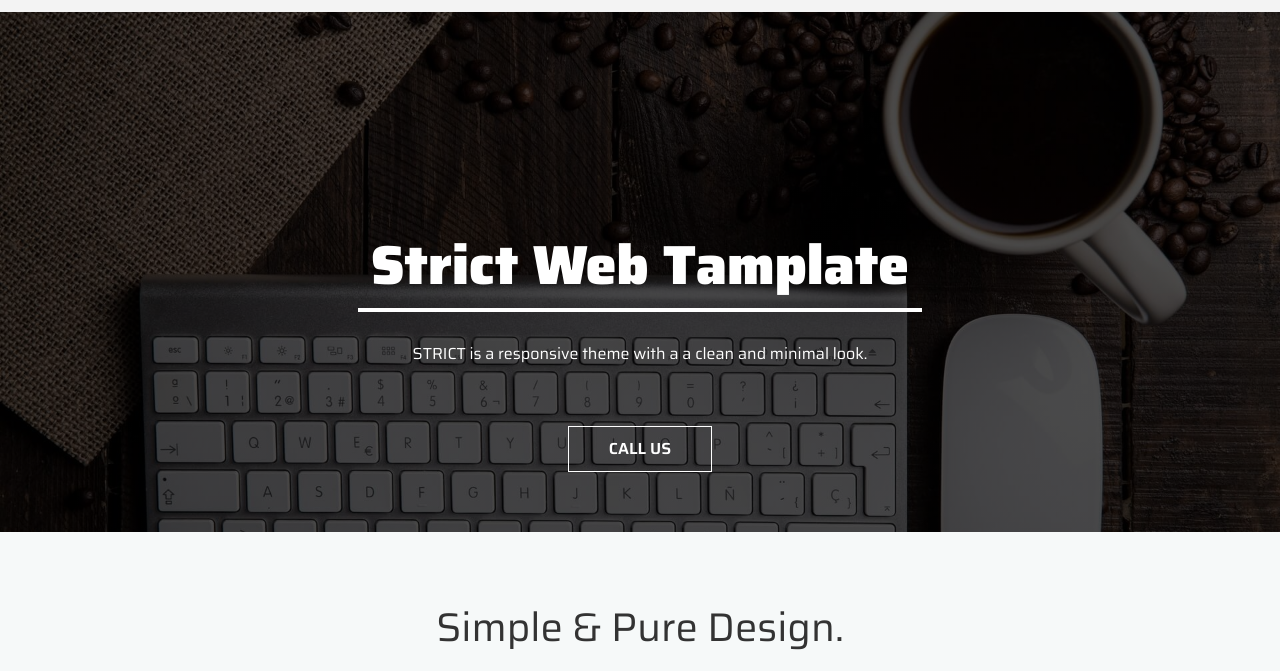
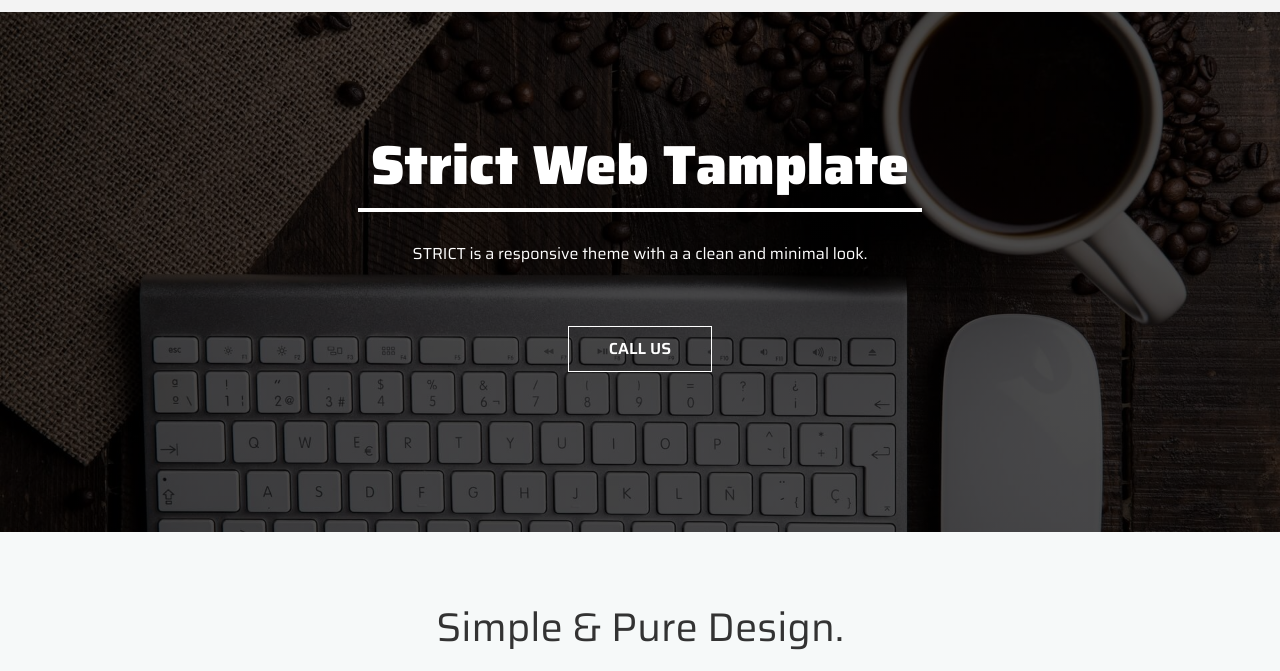
Before and after one commit to mhasan54/Strict, a plain HTML site: page index.html in a window 1280 px wide. Shown: the part 55-726 px from the top of the page. Drawn offline with Linux system fonts and the light colour scheme.

Commit message:
Update style.css

```diff
--- a/style.css
+++ b/style.css
@@ -110,17 +110,15 @@ h1,h2,h3,h4,h5,h6 {
 
 /* =========== START BANNER CSS =============*/
 .banner-section {
-    background-image: -webkit-linear-gradient(rgba(0, 0, 0, 0.7), rgba(0, 0, 0, 0.7)),url('img/banner.jpg');
-    background-image: linear-gradient(rgba(0, 0, 0, 0.7), rgba(0, 0, 0, 0.7)),url('img/banner.jpg');
+    background-image: linear-gradient(rgba(0, 0, 0, 0.7), rgba(0, 0, 0, 0.7)),url(img/banner.jpg);
     background-size: cover;
     background-position: center;
     background-repeat: no-repeat;
-    height: 80vh;
+    padding: 120px 0;
 }
 .banner-content {
     width: 50%;
     margin: auto;
-    margin-top: 220px;
     text-align: center;
 }
 .banner-content h1 {
```
